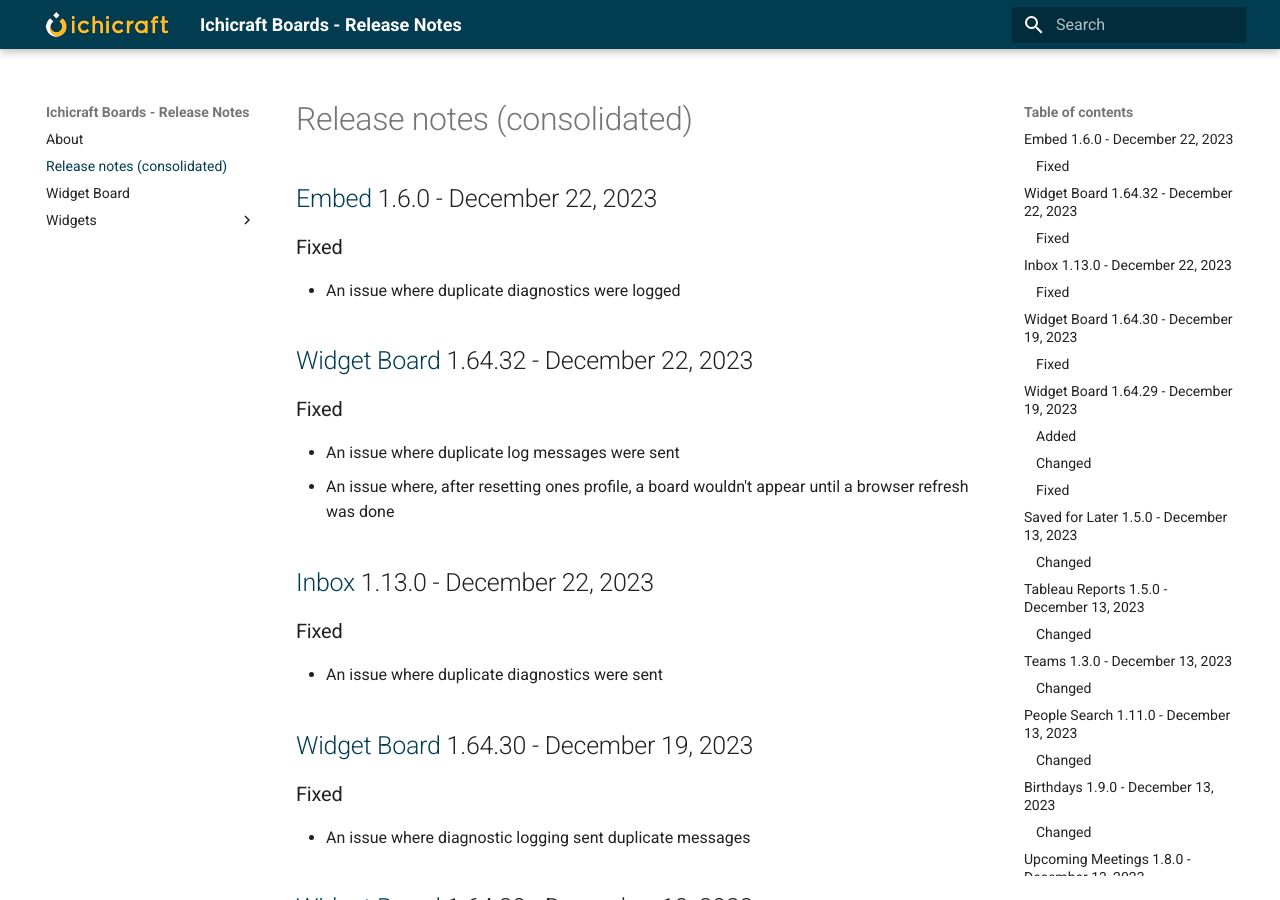
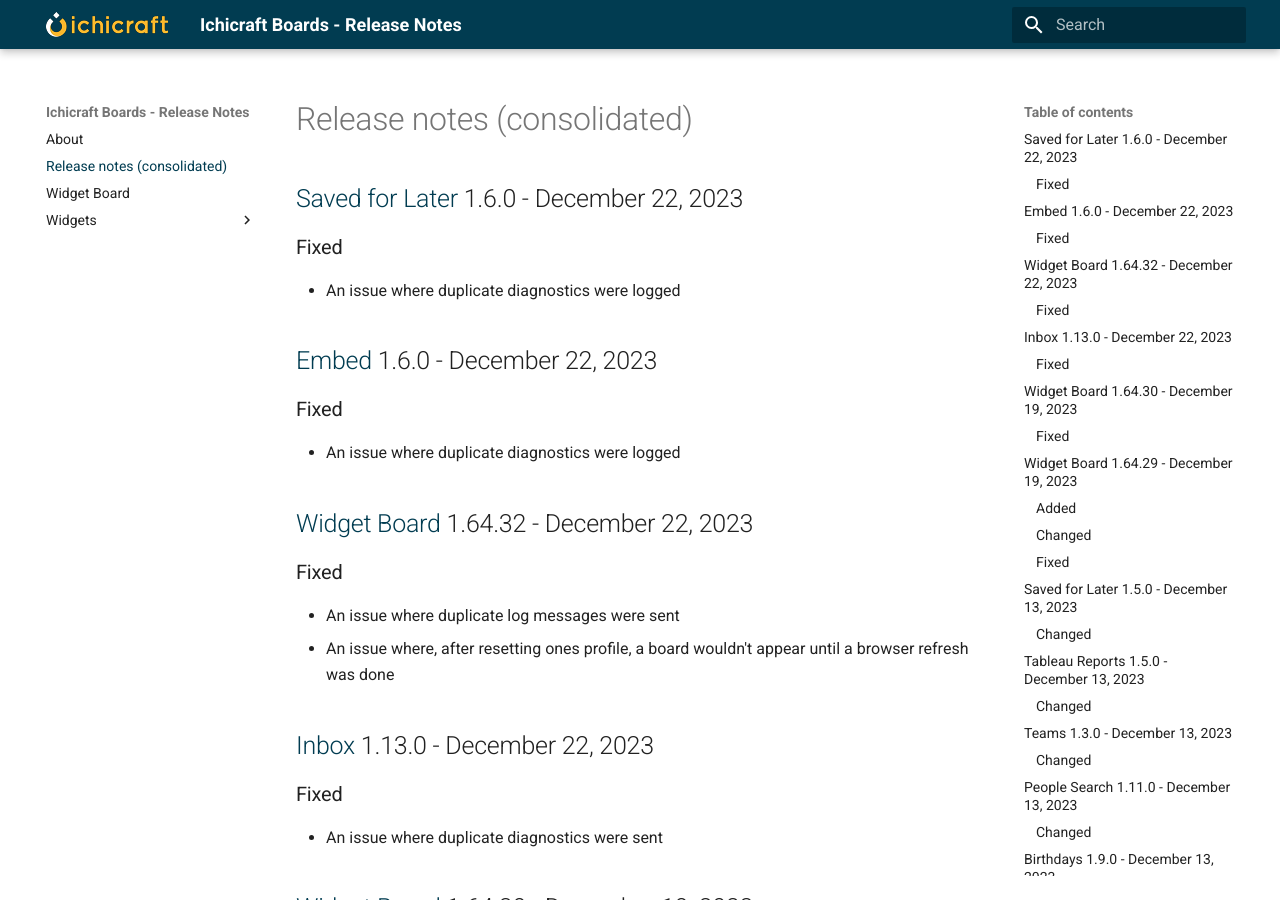
Before and after one commit to ichicraft/widgets-docs, an MkDocs documentation site: the page built from docs/Release-notes-(consolidated).md, in a window 1280 px wide and 900 px high. Built offline with MkDocs 1.6.1 and Material for MkDocs 9.7.7, drawn with Linux system fonts in a browser that asks for light colours.

Commit message:
Release notes updated by BuildService

```diff
--- a/docs/Release-notes-(consolidated).md
+++ b/docs/Release-notes-(consolidated).md
@@ -1,3 +1,8 @@
+## [Saved for Later](./Widgets/Saved for Later.md) 1.6.0 - December 22, 2023
+
+### Fixed
+- An issue where duplicate diagnostics were logged
+
 ## [Embed](./Widgets/Embed.md) 1.6.0 - December 22, 2023
 
 ### Fixed
```
Also changed, not shown: docs/Widgets/Saved for Later.md (+5 -0 lines).
